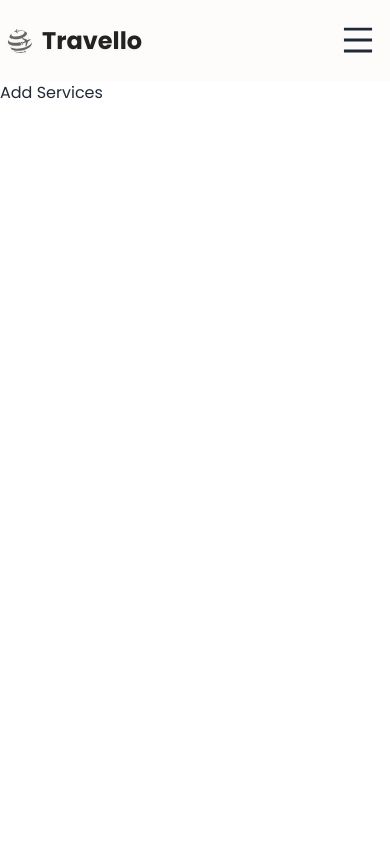
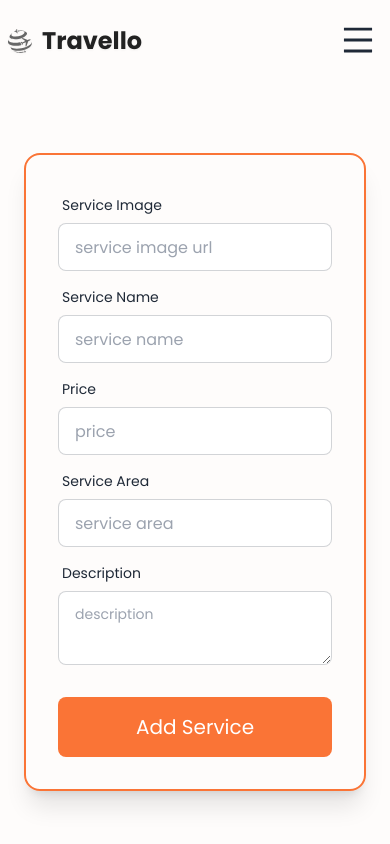
Before and after one commit to Mehedy-Tanvir/tour-guide-client, a React (Vite) app: page /addServices in a window 390 px wide. Shown: the top 844 px of the page. Built offline with nearby package versions, Linux system fonts and the light colour scheme; no server answers; a web font is replaced by a local one.

Commit message:
service adding functionality added

```diff
--- a/index.html
+++ b/index.html
@@ -6,7 +6,7 @@
     <meta name="viewport" content="width=device-width, initial-scale=1.0" />
     <title>Travello</title>
   </head>
-  <body style="overflow-x: hidden">
+  <body style="background-color: #fefcfb">
     <div id="root"></div>
     <script type="module" src="/src/main.jsx"></script>
   </body>
--- a/package.json
+++ b/package.json
@@ -10,6 +10,7 @@
     "preview": "vite preview"
   },
   "dependencies": {
+    "axios": "^1.6.0",
     "firebase": "^10.5.2",
     "framer-motion": "^10.16.4",
     "localforage": "^1.10.0",
--- a/src/Components/Home/Banner/Banner.jsx
+++ b/src/Components/Home/Banner/Banner.jsx
@@ -38,7 +38,7 @@ const Banner = () => {
               className="py-6 max-w-[400px]"
             >
               A Team of experienced tourism professionals will provide you with
-              the best advice and tips for your desire place.
+              the best advice, tips and guidance for your desire place.
             </motion.p>
             <Link to="/services">
               <motion.button
--- a/src/Components/Navbar/Navbar.jsx
+++ b/src/Components/Navbar/Navbar.jsx
@@ -171,16 +171,57 @@ const Navbar = () => {
           className="menu menu-sm dropdown-content mt-3 z-[1] p-2 shadow bg-base-100 rounded-box w-52 uppercase"
         >
           {links}
+          {user && (
             <li className="lg:hidden">
               <details>
                 <summary>Dashboard</summary>
                 <ul className="p-2 bg-base-100">
-                <li>My Services</li>
-                <li>Add Services</li>
-                <li>My Schedules</li>
+                  <li>
+                    <NavLink
+                      className={({ isActive, isPending }) =>
+                        isPending
+                          ? "pending"
+                          : isActive
+                          ? "lg:text-[#FA7436] drop-shadow-lg normal-case font-poppins font-normal text-[16px]"
+                          : "text-[#222] drop-shadow-lg normal-case font-normal text-[16px]"
+                      }
+                      to="/myServices"
+                    >
+                      My Services
+                    </NavLink>
+                  </li>
+                  <li>
+                    <NavLink
+                      className={({ isActive, isPending }) =>
+                        isPending
+                          ? "pending"
+                          : isActive
+                          ? "lg:text-[#FA7436] drop-shadow-lg normal-case font-poppins font-normal text-[16px]"
+                          : "text-[#222] drop-shadow-lg normal-case font-normal text-[16px]"
+                      }
+                      to="/addServices"
+                    >
+                      Add Services
+                    </NavLink>
+                  </li>
+                  <li>
+                    <NavLink
+                      className={({ isActive, isPending }) =>
+                        isPending
+                          ? "pending"
+                          : isActive
+                          ? "lg:text-[#FA7436] drop-shadow-lg normal-case font-poppins font-normal text-[16px]"
+                          : "text-[#222] drop-shadow-lg normal-case font-normal text-[16px]"
+                      }
+                      to="/mySchedules"
+                    >
+                      My Schedules
+                    </NavLink>
+                  </li>
                 </ul>
               </details>
             </li>
+          )}
         </ul>
       </div>
     </div>
--- a/src/Pages/AddServices/AddServices.jsx
+++ b/src/Pages/AddServices/AddServices.jsx
@@ -1,5 +1,131 @@
+import { useContext } from "react";
+import toast from "react-hot-toast";
+import { AuthContext } from "../../Provider/AuthProvider";
+import axios from "axios";
+
 const AddServices = () => {
-  return <div>Add Services</div>;
+  const { user } = useContext(AuthContext);
+  const handleSubmit = (e) => {
+    e.preventDefault();
+    const form = e.target;
+    const serviceName = form.serviceName.value;
+    const serviceImage = form.serviceImage.value;
+    const serviceArea = form.serviceArea.value;
+    const price = form.price.value;
+    const description = form.description.value;
+    const providerName = user?.displayName;
+    const providerImage = user?.photoURL;
+    const providerEmail = user?.email;
+    const service = {
+      serviceName,
+      serviceImage,
+      serviceArea,
+      price,
+      description,
+      providerName,
+      providerEmail,
+      providerImage,
+    };
+    console.log(service);
+    const toastId = toast.loading("Adding service...");
+    axios
+      .post("http://localhost:3000/services", service)
+      .then((res) => {
+        toast.success("Service added successfully", { id: toastId });
+        console.log(res);
+      })
+      .catch((error) => {
+        console.log(error);
+        toast.error("Service was not added", { id: toastId });
+      });
+  };
+  return (
+    <div className="container px-2 mx-auto mt-10 mb-10">
+      <div className="hero">
+        <div className="flex-col md:flex-row-reverse hero-content">
+          <div className="">
+            <img
+              className="hidden md:block xl:h-[600px]"
+              src="/add-product.jpg"
+              alt=""
+            />
+          </div>
+          <div className="flex-shrink-0 border-2 border-[#FA7436] shadow-xl card">
+            <form onSubmit={handleSubmit} className="card-body">
+              <div className="grid grid-cols-1 gap-2 md:grid-cols-2">
+                <div className="md:col-span-2 form-control">
+                  <label className="label">
+                    <span className="label-text">Service Image</span>
+                  </label>
+                  <input
+                    name="serviceImage"
+                    type="text"
+                    placeholder="service image url"
+                    className="input input-bordered"
+                    required
+                  />
+                </div>
+                <div className="md:col-span-2 form-control">
+                  <label className="label">
+                    <span className="label-text">Service Name</span>
+                  </label>
+                  <input
+                    name="serviceName"
+                    type="text"
+                    placeholder="service name"
+                    className="input input-bordered"
+                    required
+                  />
+                </div>
+                <div className="form-control">
+                  <label className="label">
+                    <span className="label-text">Price</span>
+                  </label>
+                  <input
+                    name="price"
+                    type="number"
+                    placeholder="price"
+                    step="0.01"
+                    className="input input-bordered"
+                    required
+                  />
+                </div>
+                <div className="form-control">
+                  <label className="label">
+                    <span className="label-text">Service Area</span>
+                  </label>
+                  <input
+                    name="serviceArea"
+                    type="text"
+                    placeholder="service area"
+                    className="input input-bordered"
+                    required
+                  />
+                </div>
+                <div className="md:col-span-2 form-control">
+                  <label className="label">
+                    <span className="label-text">Description</span>
+                  </label>
+                  <textarea
+                    className="textarea textarea-bordered"
+                    placeholder="description"
+                    required
+                    name="description"
+                  ></textarea>
+                </div>
+              </div>
+
+              <div className="mt-6 form-control">
+                <button className="bg-[#FA7436] hover:opacity-90 text-white text-xl md:text-3xl h-[60px] px-[20px] rounded-lg">
+                  Add Service
+                </button>
+              </div>
+            </form>
+          </div>
+        </div>
+      </div>
+    </div>
+  );
 };
 
 export default AddServices;
--- a/src/Pages/Login/Login.jsx
+++ b/src/Pages/Login/Login.jsx
@@ -46,13 +46,13 @@ const Login = () => {
 
   return (
     <div className="bg-[#FEFCFB]">
-      <div className="max-w-[1400px] mx-auto mb-[40px] mt-[40px]">
+      <div className="max-w-[1400px] px-2 mx-auto mb-[40px] mt-[40px]">
         <div className="hero">
           <div className="flex-col md:flex-row-reverse hero-content">
             <div className="">
               <Lottie animationData={animationData} />
             </div>
-            <div className="border-2 shadow-xl w-full lg:w-[400px] mx-2 border-[#FA7436] card">
+            <div className="border-2 shadow-xl w-full lg:w-[400px] border-[#FA7436] card">
               <form onSubmit={handleSubmit} className="card-body">
                 <div className="form-control">
                   <label className="label">
--- a/src/Pages/Register/Register.jsx
+++ b/src/Pages/Register/Register.jsx
@@ -61,13 +61,13 @@ const Register = () => {
   };
   return (
     <div className="bg-[#FEFCFB]">
-      <div className="max-w-[1400px] mx-auto mt-[40px] mb-[40px]">
+      <div className="max-w-[1400px] px-2 mx-auto mt-[40px] mb-[40px]">
         <div className="hero">
           <div className="flex-col md:flex-row-reverse hero-content">
             <div className="">
               <Lottie animationData={animationData} />
             </div>
-            <div className="border-2 shadow-xl w-full lg:w-[400px] mx-2 border-[#FA7436] card">
+            <div className="border-2 shadow-xl w-full lg:w-[400px] border-[#FA7436] card">
               <form onSubmit={handleSubmit} className="card-body">
                 <div className="form-control">
                   <label className="label">
--- a/src/Root/Root.jsx
+++ b/src/Root/Root.jsx
@@ -6,7 +6,7 @@ const Root = () => {
   return (
     <div className="font-poppins">
       <Navbar></Navbar>
-      <div className="min-h-screen">
+      <div className="min-h-screen bg-[#FEFCFB]">
         <Outlet></Outlet>
       </div>
       <Footer></Footer>
```
Also changed, not shown: 1 other file (tests, documents, lock files or other folders). Lines whose indentation alone changed are shown as unchanged.
